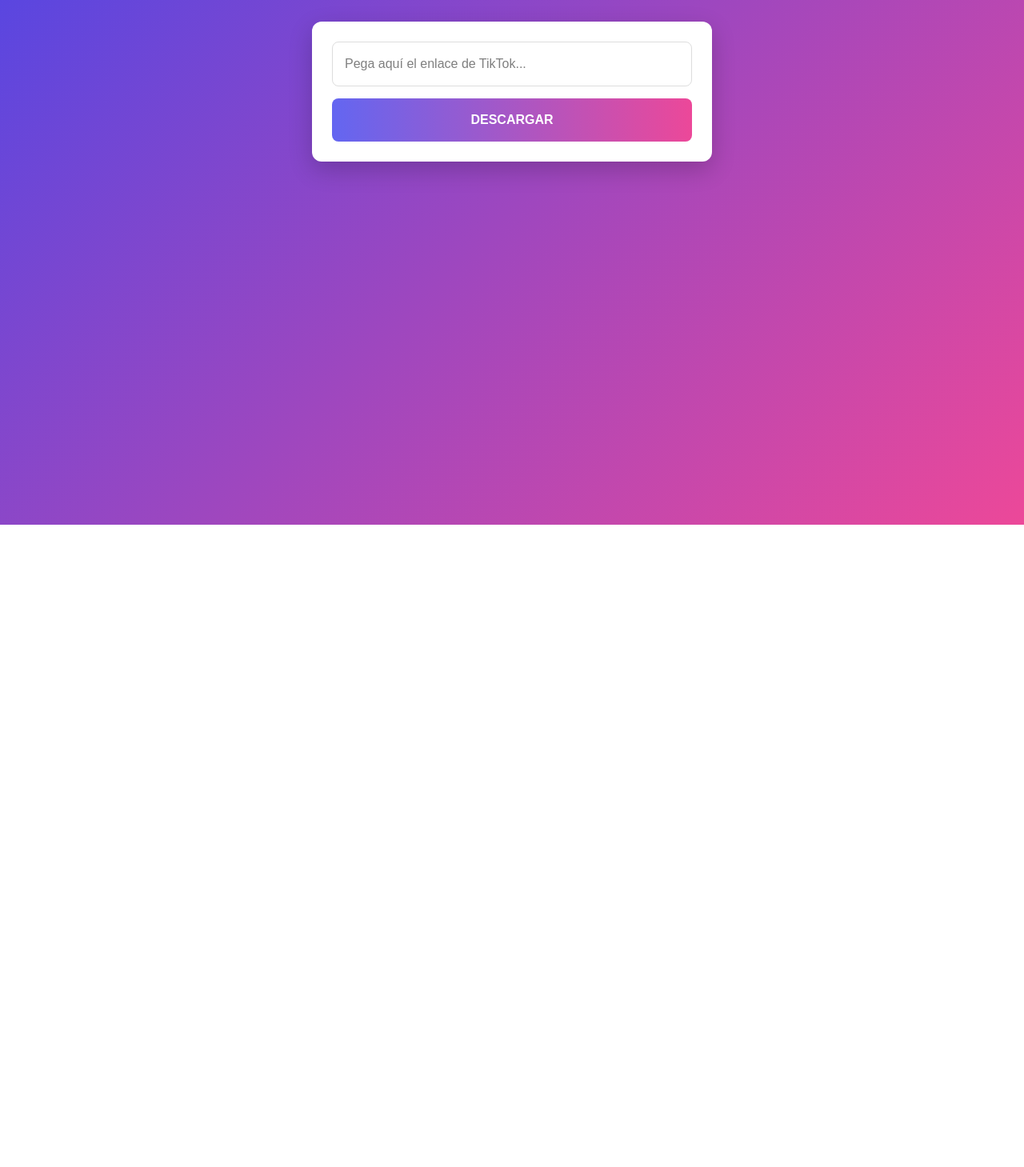
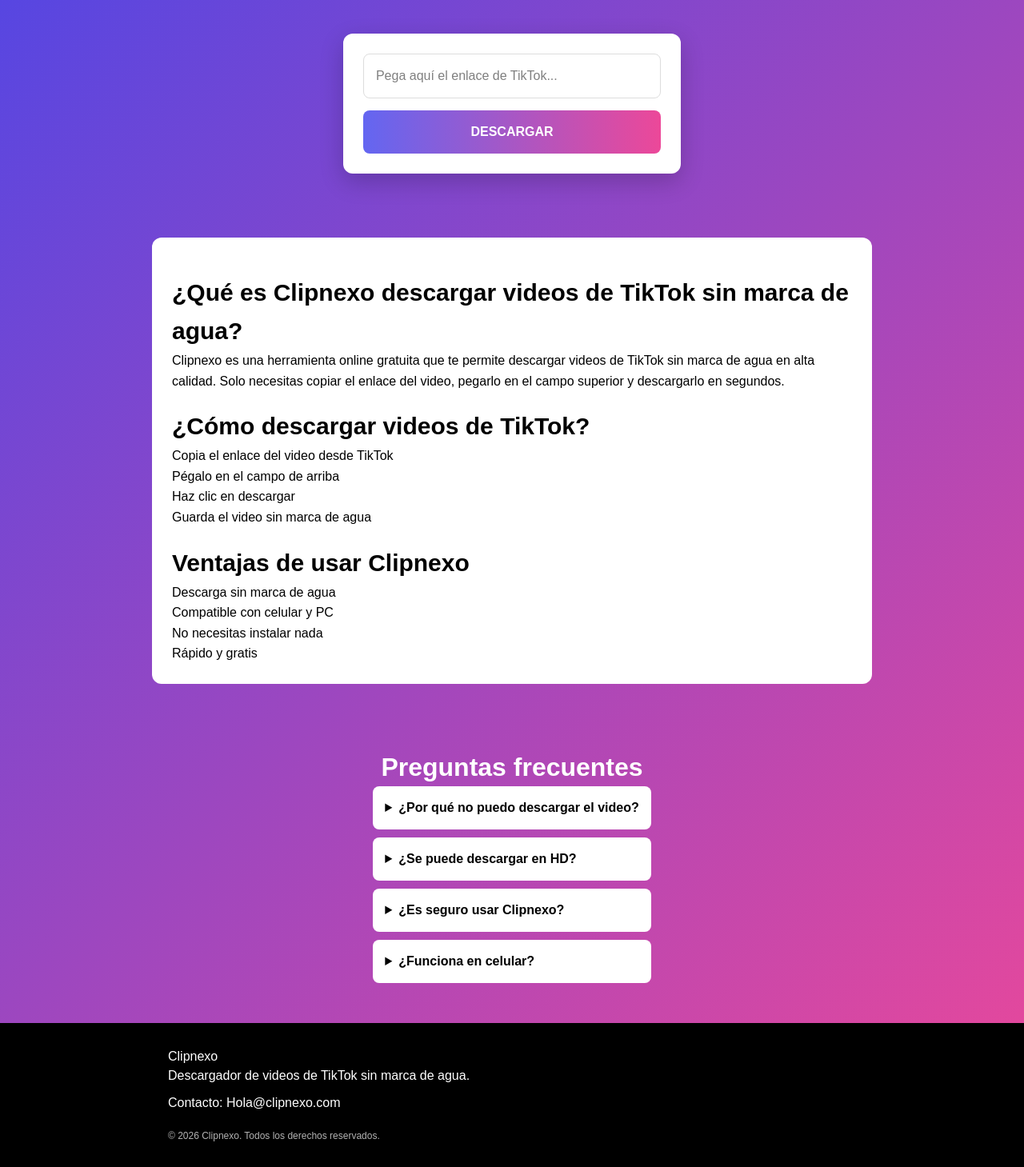
Before and after one commit to Adquieremas/mi-app, a Next.js app: page / in a window 1280 px wide. Shown: the part 144-1603 px from the top of the page at 80% size. Before the commit the page ends 800 px from the top, so only its background shows below. Built offline with nearby package versions, Linux system fonts and the light colour scheme.

Commit message:
fix footer + seo styles

```diff
--- a/app/layout.tsx
+++ b/app/layout.tsx
@@ -13,8 +13,8 @@
 });
 
 export const metadata: Metadata = {
-  title: "Descargar videos de TikTok sin marca de agua gratis | Clipnexo",
-  description: "Descarga videos de TikTok sin logo gratis en segundos. Compatible con celular y PC.",
+  title: "Descargar videos TikTok y audios MP3 | Clipnexo",
+  description: "Descarga videos de TikTok sin marca de agua y audios MP3 gratis. Rápido, online y compatible con celular y PC.",
 };
 
 export default function RootLayout({
--- a/app/page.tsx
+++ b/app/page.tsx
@@ -72,12 +72,17 @@
         minHeight: "100vh",
         fontFamily: "Arial, sans-serif",
         background: "linear-gradient(135deg, #4f46e5, #ec4899)",
-        padding: "40px 20px",
+        padding: "40px 0 0",
+        display: "flex",
+        flexDirection: "column",
       }}
     >
+      <style>{`
+        body { margin: 0; }
+      `}</style>
       {/* HEADER */}
       <div style={{ textAlign: "center", color: "white" }}>
-        <h1 style={{ fontSize: "38px", fontWeight: "bold" }}>
+        <h1 style={{ fontSize: "48px", fontWeight: "800", textAlign: "center" }}>
           Descargador de Videos TikTok
         </h1>
         <p style={{ marginTop: 10 }}>
@@ -210,6 +215,104 @@
           </div>
         </div>
       )}
+      {/* CONTENIDO SEO */}
+      <div style={{
+        maxWidth: 900,
+        margin: "40px auto",
+        background: "white",
+        padding: 25,
+        borderRadius: 12,
+        color: "black",
+        lineHeight: 1.6
+      }}>
+        <h2 style={{ fontSize: "30px", fontWeight: "700", marginTop: 20 }}>
+          ¿Qué es Clipnexo descargar videos de TikTok sin marca de agua?
+        </h2>
+        <p>
+          Clipnexo es una herramienta online gratuita que te permite descargar videos de TikTok sin marca de agua en alta calidad.
+          Solo necesitas copiar el enlace del video, pegarlo en el campo superior y descargarlo en segundos.
+        </p>
+
+        <h2 style={{ fontSize: "30px", fontWeight: "700", marginTop: 20 }}>
+          ¿Cómo descargar videos de TikTok?
+        </h2>
+        <ol>
+          <li>Copia el enlace del video desde TikTok</li>
+          <li>Pégalo en el campo de arriba</li>
+          <li>Haz clic en descargar</li>
+          <li>Guarda el video sin marca de agua</li>
+        </ol>
+
+        <h2 style={{ fontSize: "30px", fontWeight: "700", marginTop: 20 }}>
+          Ventajas de usar Clipnexo
+        </h2>
+        <ul>
+          <li>Descarga sin marca de agua</li>
+          <li>Compatible con celular y PC</li>
+          <li>No necesitas instalar nada</li>
+          <li>Rápido y gratis</li>
+        </ul>
+      </div>
+
+      {/* FAQ */}
+      <div style={{ maxWidth: 900, margin: "40px auto" }}>
+        <h2 style={{ color: "white", textAlign: "center", fontSize: "32px", fontWeight: "800" }}>
+          Preguntas frecuentes
+        </h2>
+
+        {[
+          {
+            q: "¿Por qué no puedo descargar el video?",
+            a: "Verifica que el enlace sea correcto y que el video sea público."
+          },
+          {
+            q: "¿Se puede descargar en HD?",
+            a: "Sí, siempre que el video original tenga alta calidad."
+          },
+          {
+            q: "¿Es seguro usar Clipnexo?",
+            a: "Sí, no necesitas instalar nada ni registrarte."
+          },
+          {
+            q: "¿Funciona en celular?",
+            a: "Sí, puedes usarlo en Android, iPhone y PC."
+          }
+        ].map((item, i) => (
+          <details key={i} style={{
+            background: "white",
+            padding: 15,
+            borderRadius: 8,
+            marginBottom: 10
+          }}>
+            <summary style={{ fontWeight: "bold", cursor: "pointer", color: "black", fontSize: "16px" }}>
+              {item.q}
+            </summary>
+            <p style={{ marginTop: 10, color: "black" }}>{item.a}</p>
+          </details>
+        ))}
+      </div>
+
+      {/* FOOTER */}
+      <footer style={{
+        background: "#000",
+        color: "white",
+        padding: "30px 0",
+        marginTop: "auto",
+        width: "100%",
+      }}>
+        <div style={{ maxWidth: 900, margin: "0 auto", padding: "0 20px" }}>
+          <h3>Clipnexo</h3>
+          <p>Descargador de videos de TikTok sin marca de agua.</p>
+
+          <p style={{ marginTop: 10 }}>
+            Contacto: Hola@clipnexo.com
+          </p>
+
+          <div style={{ marginTop: 20, fontSize: 12, opacity: 0.7 }}>
+            © 2026 Clipnexo. Todos los derechos reservados.
+          </div>
+        </div>
+      </footer>
     </main>
   );
 }
```
